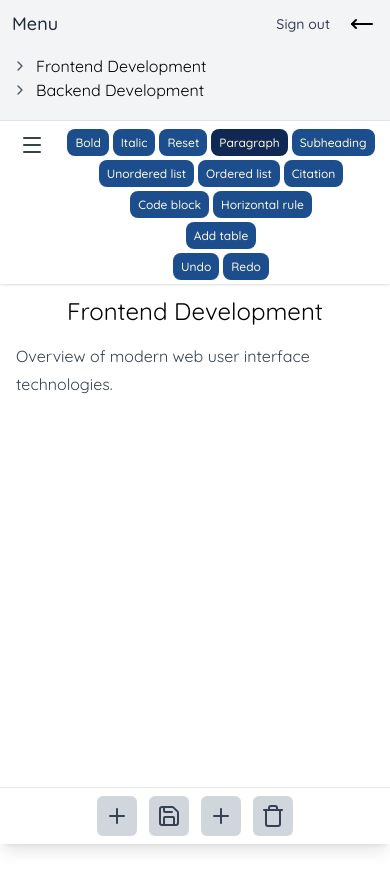
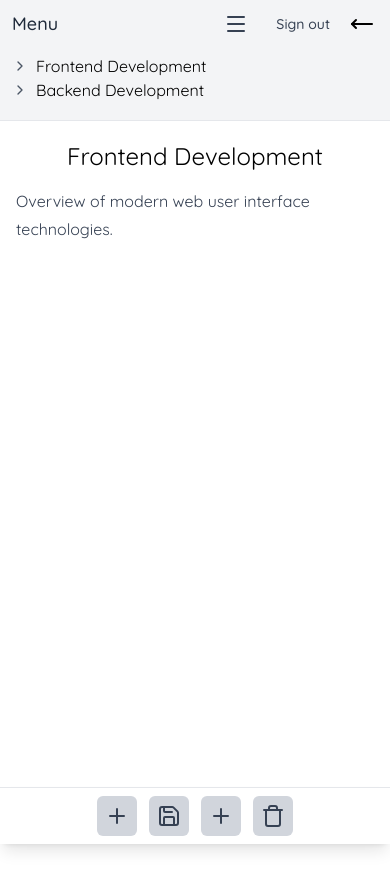
Before and after one commit to emilio1480/PNotes, a Next.js app: page /1 in a window 390 px wide. Shown: the top 890 px of the page. Built offline with nearby package versions, Linux system fonts and the light colour scheme.

Commit message:
style: improve reading space

```diff
--- a/src/app/components/navbar.tsx
+++ b/src/app/components/navbar.tsx
@@ -1,17 +1,18 @@
 "use client"
-import {useState} from "react";
+import { useContext} from "react";
 import {Menu} from "lucide-react";
 import Toolbar from "@/app/components/toolbar";
 import LogoutButton from "@/app/components/logoutButton";
 import {Editor} from "@tiptap/core";
+import { ToolContext } from "@/app/components/toolBarContext";
 
 export default function Navbar({editor}: Readonly<{ editor: Editor }>) {
-    const [isToolbarVisible, setIsToolbarVisible] = useState(true);
+    const { isToolbarVisible, setIsToolbarVisible } = useContext(ToolContext)!;
 
     return (
-        <div className="sticky top-0 z-20 mb-3 flex flex-wrap items-start justify-between gap-2 bg-white/95 px-2 py-1 shadow-sm backdrop-blur md:static md:bg-transparent md:shadow-none">
+        <div className="sticky top-0 z-20 mb-3 flex flex-wrap items-start justify-between gap-2 px-2 py-1 backdrop-blur md:static bg-transparent shadow-none">
                 <button onClick={() => setIsToolbarVisible(!isToolbarVisible)}
-                        className="h-10 flex-shrink-0 rounded-md px-3 py-2 text-gray-700 transition-colors hover:cursor-pointer hover:bg-gray-200">
+                        className="hidden md:block h-10 flex-shrink-0 rounded-md px-3 py-2 text-gray-700 transition-colors hover:cursor-pointer hover:bg-gray-200">
                     <Menu size={24}/>
                 </button>
                 <div className="min-w-0 flex-1 md:px-4">
--- a/src/app/components/sideMenu.tsx
+++ b/src/app/components/sideMenu.tsx
@@ -1,12 +1,13 @@
 "use client";
 
-import React, { useState } from "react";
+import React, { useContext, useState } from "react";
 import ListSubtopicComponent from "./listSubtopicComponent";
 import { ListSubtopic } from "@/types";
 import AddSubtopicButton from "@/app/components/addSubtopicButton";
-import { MoveLeft, MoveRight } from "lucide-react";
+import { Menu, MoveLeft, MoveRight } from "lucide-react";
 import { usePathname } from "next/navigation";
 import LogoutButton from "@/app/components/logoutButton";
+import { ToolContext } from "@/app/components/toolBarContext";
 
 export default function SideMenu({
 	className,
@@ -18,6 +19,7 @@ export default function SideMenu({
 	const [isCollapse, setIsCollapse] = useState(false);
 	const [expandedItems, setExpandedItems] = useState<Set<number>>(new Set());
 	const pathname = usePathname();
+	const { isToolbarVisible, setIsToolbarVisible } = useContext(ToolContext)!;
 
 	const subtopicList: ListSubtopic[] = subtopics;
 
@@ -79,6 +81,12 @@ export default function SideMenu({
 					<div className={`mb-4 flex h-8 items-center ${isCollapse ? "justify-between" : "justify-between space-x-3"}`}>
 						<h2 className="text-lg font-[500] text-gray-800">{!isCollapse && "Menu"}</h2>
 						<div className="flex items-center gap-2">
+							<button
+								onClick={() => setIsToolbarVisible(!isToolbarVisible)}
+								className="h-10 flex-shrink-0 rounded-md px-3 py-2 text-gray-700 transition-colors hover:cursor-pointer hover:bg-gray-200 md:hidden"
+							>
+								<Menu size={24} />
+							</button>
 							<LogoutButton className="z-10 w-max rounded px-2 py-1 text-sm font-[500] text-gray-700 hover:cursor-pointer hover:bg-gray-200 hover:text-[#112d5f] md:hidden" />
 							<button
 								type="button"
--- /dev/null
+++ b/src/app/components/toolBarContext.tsx
@@ -0,0 +1,18 @@
+"use client"
+import { createContext, useContext } from "react";
+import { SetStateAction, useState } from "react";
+import {Dispatch} from "preact/compat";
+
+export type contextType = {
+    isToolbarVisible: boolean;
+    setIsToolbarVisible: Dispatch<SetStateAction<boolean>>,
+}
+
+export const ToolContext = createContext<contextType | null>(null);
+
+
+export default function ToolBarContext({ children }: Readonly<{ children: React.ReactNode }>) {
+	const [isToolbarVisible, setIsToolbarVisible] = useState(false);
+
+	return <ToolContext value={{ isToolbarVisible, setIsToolbarVisible }}>{children}</ToolContext>;
+}
--- a/src/app/layout.tsx
+++ b/src/app/layout.tsx
@@ -4,6 +4,7 @@ import SideMenu from "@/app/components/sideMenu";
 import { getSubtopics } from "@/actions";
 import { ListSubtopic } from "@/types";
 import { dummyListSubtopics } from "@/dummyData";
+import ToolBarContext from "@/app/components/toolBarContext";
 
 const quicksand = Quicksand({ weight: "variable", subsets: ["latin"] });
 
@@ -14,10 +15,14 @@ export default async function RootLayout({ children }: Readonly<{ children: Reac
 	return (
 		<html lang="en" className={"min-h-full"}>
 			<body className={`${quicksand.className} min-h-svh antialiased`}>
-				<div className="flex min-h-svh flex-col md:flex-row">
-					{subtopics != null && <SideMenu subtopics={subtopics} className="md:w-72 md:max-w-[32vw] md:flex-shrink-0" />}
-					<main className="min-w-0 flex-1">{children}</main>
-				</div>
+				<main>
+					<ToolBarContext>
+						<div className="flex min-h-svh flex-col md:flex-row">
+							{subtopics != null && <SideMenu subtopics={subtopics} className="md:w-72 md:max-w-[32vw] md:flex-shrink-0" />}
+							<div className="min-w-0 flex-1">{children}</div>
+						</div>
+					</ToolBarContext>
+				</main>
 			</body>
 		</html>
 	);
```
